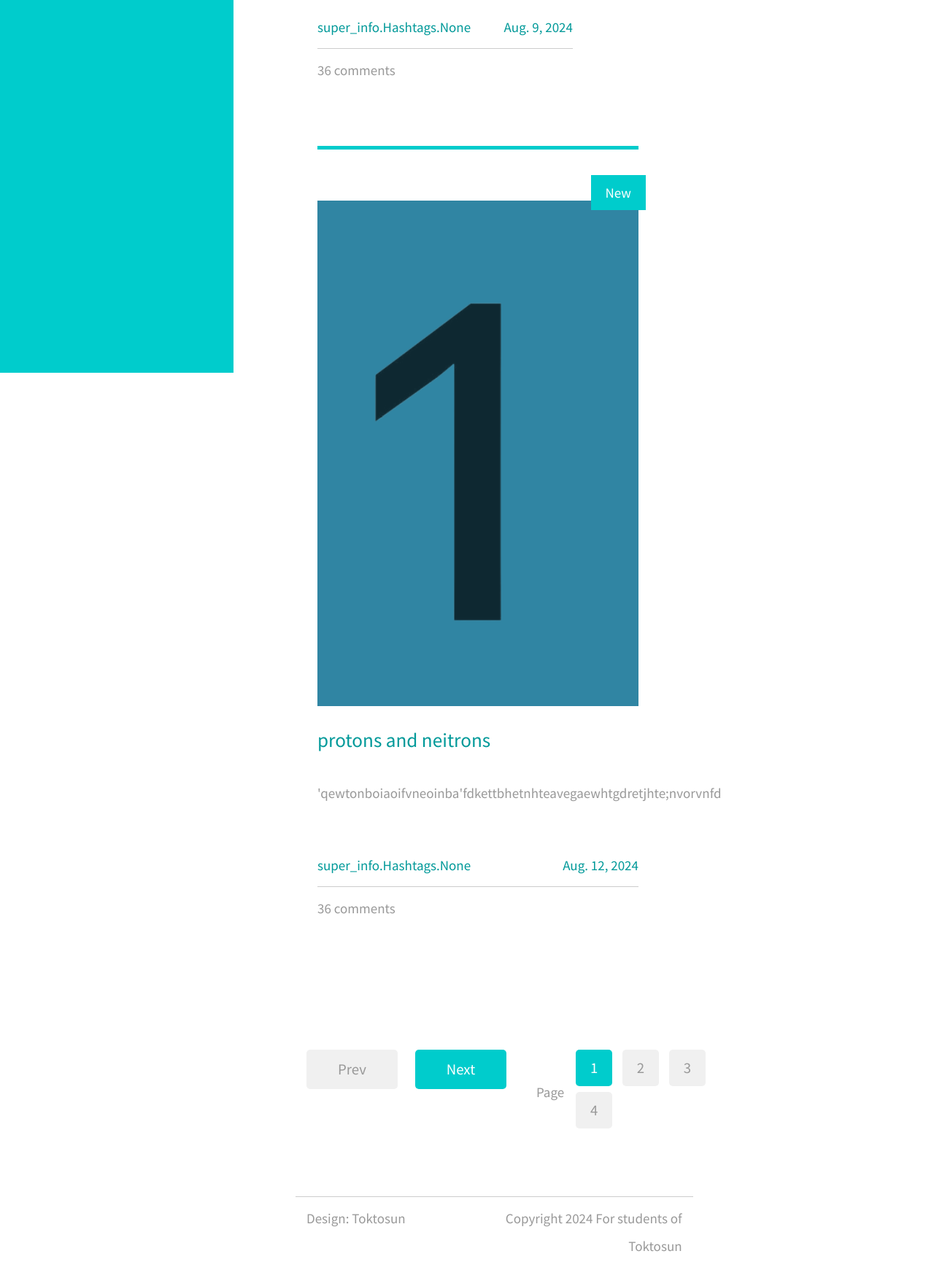
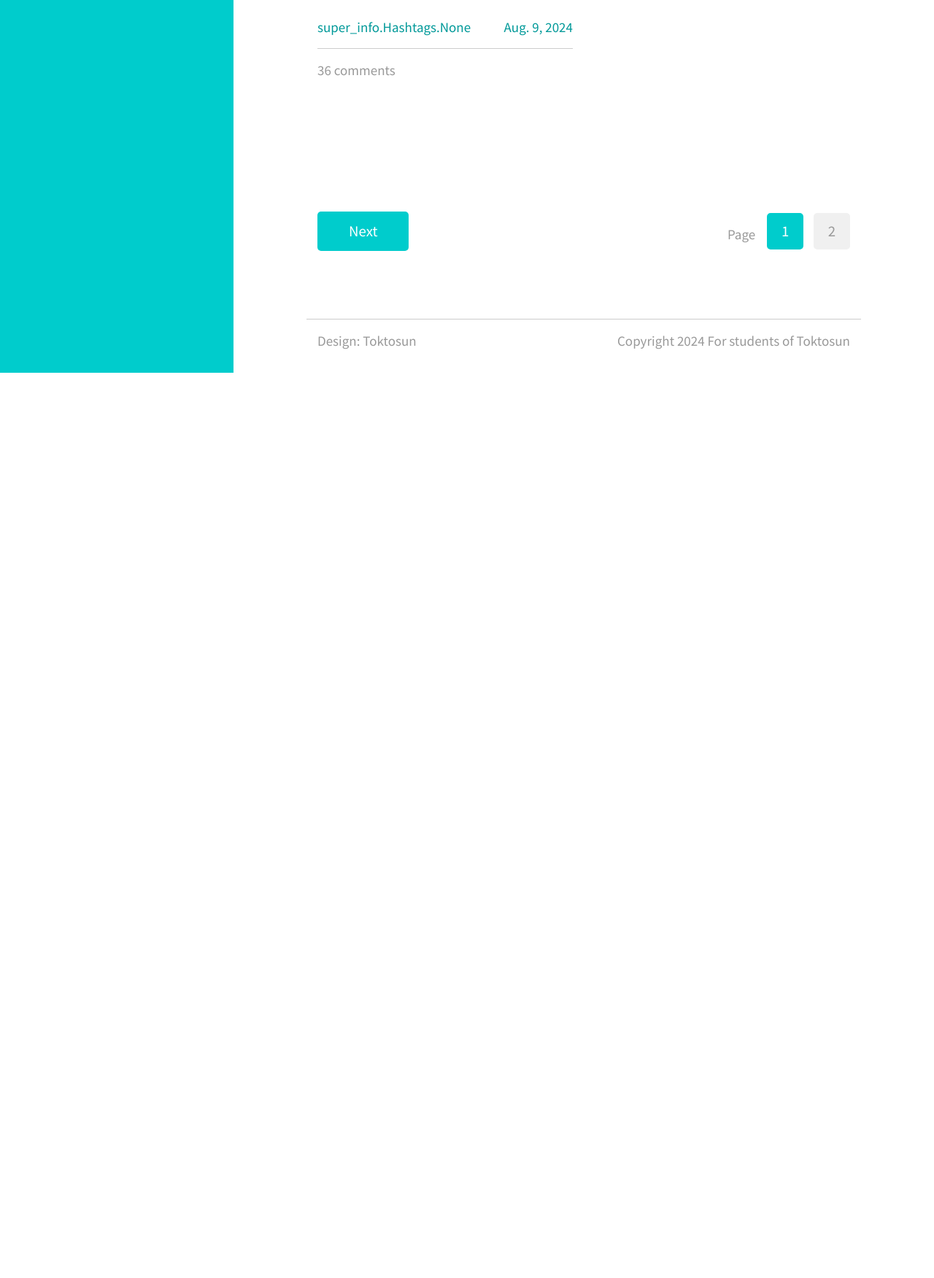
Before and after one commit to desire736/Super_Info_Project, a Django app: page /home/ in a window 1280 px wide. Shown: the part 963-2715 px from the top of the page at 73% size. After the commit the page ends 1474 px from the top, so only its background shows below. Run offline with Django 5.2, Linux system fonts and the light colour scheme; data comes from the database, SQL or seed files in the repository; both versions use the stored data as it was after the commit; some libraries are stand-ins or nearby versions.

Commit message:
16.08.2024 added

```diff
--- a/super_info/models.py
+++ b/super_info/models.py
@@ -17,9 +17,14 @@ class Publications(models.Model):
    datetime = models.DateField()
    is_active = models.BooleanField(default=True)
 
+   def __str__(self):
+      return self.title
+
 
 
 class Contacts(models.Model):
+
+
    name = models.CharField(max_length=255)
    email = models.EmailField()
    subject = models.TextField()
--- a/super_info/views.py
+++ b/super_info/views.py
@@ -1,3 +1,5 @@
+from django.core.paginator import Paginator
+from django.db.models import Q
 from django.shortcuts import render, redirect
 from django.views.generic import TemplateView, View
 from .models import Publications, Hashtags, Contacts
@@ -7,11 +9,18 @@ class HomeView(TemplateView):
    template_name = 'index.html'
 
    def get_context_data(self, **kwargs):
+
+      publication = Publications.objects.all()
+
+      paginator = Paginator(publication, 1)
+      page_number = self.request.GET.get('page', 1)
+      page_obj = paginator.get_page(page_number)
+
       context = {
 
-         'publication': Publications.objects.all(),
+         'page_obj': page_obj,
+
          'publications': Publications.objects.filter(is_active=True)
-
 
       }
       return context
@@ -43,3 +52,15 @@ def client_contact(request):
    Contacts.objects.create(name=name, email=email, subject=subject, message=message)
 
    return redirect('contact-list')
+
+class HomeSearchView(TemplateView):
+   template_name = 'index.html'
+
+   def get_context_data(self, **kwargs):
+      search_word = self.request.GET['search']
+      context = {
+         'detail-list': Publications.objects.get(
+            Q(title__contains=search_word) | Q(description__contains=search_word)
+         )
+      }
+      return context
--- a/templates/index.html
+++ b/templates/index.html
@@ -42,6 +42,7 @@ https://templatemo.com/tm-553-xtra-blog
             </nav>
         </div>
     </header>
+
     <div class="container-fluid">
         <main class="tm-main">
             <!-- Search form -->
@@ -58,7 +59,7 @@ https://templatemo.com/tm-553-xtra-blog
             <div class="row tm-row">
 
 
-                {% for item in publication %}
+                {% for item in page_obj %}
 
                 <article class="col-12 col-md-6 tm-post">
                     <hr class="tm-hr-primary">
@@ -76,6 +77,7 @@ https://templatemo.com/tm-553-xtra-blog
                         {{item.short_description}}
                     </p>
                     <div class="d-flex justify-content-between tm-pt-45">
+
                         <span class="tm-color-primary">{{item.hashtags}}</span>
                         <span class="tm-color-primary">{{item.datetime}}</span>
                     </div>
@@ -88,27 +90,41 @@ https://templatemo.com/tm-553-xtra-blog
                 {% endfor %}
 
 
+
+
+    </div>
             <div class="row tm-row tm-mt-100 tm-mb-75">
                 <div class="tm-prev-next-wrapper">
-                    <a href="#" class="mb-2 tm-btn tm-btn-primary tm-prev-next disabled tm-mr-20">Prev</a>
-                    <a href="#" class="mb-2 tm-btn tm-btn-primary tm-prev-next">Next</a>
+
+
+                    {% if page_obj.has_previous %}
+
+                    <a href="?page={{ page_obj.previous_page_number }}" class="mb-2 tm-btn tm-btn-primary tm-prev-next tm-mr-20">Prev</a>
+
+                    {% endif %}
+
+
+
+                    {% if page_obj.has_next %}
+
+                    <a href="?page={{ page_obj.next_page_number }}" class="mb-2 tm-btn tm-btn-primary tm-prev-next">Next</a>
+
+                    {% endif %}
+
+
+
                 </div>
                 <div class="tm-paging-wrapper">
                     <span class="d-inline-block mr-3">Page</span>
                     <nav class="tm-paging-nav d-inline-block">
                         <ul>
-                            <li class="tm-paging-item active">
-                                <a href="#" class="mb-2 tm-btn tm-paging-link">1</a>
+
+                            {% for p in page_obj.paginator.page_range %}
+                            <li class="tm-paging-item {% if page_obj.number == p %} active {% endif %}">
+                                <a href="?page={{ p }}" class="mb-2 tm-btn tm-paging-link">{{ p }}</a>
                             </li>
-                            <li class="tm-paging-item">
-                                <a href="#" class="mb-2 tm-btn tm-paging-link">2</a>
-                            </li>
-                            <li class="tm-paging-item">
-                                <a href="#" class="mb-2 tm-btn tm-paging-link">3</a>
-                            </li>
-                            <li class="tm-paging-item">
-                                <a href="#" class="mb-2 tm-btn tm-paging-link">4</a>
-                            </li>
+                            {% endfor %}
+
                         </ul>
                     </nav>
                 </div>
@@ -122,8 +138,9 @@ https://templatemo.com/tm-553-xtra-blog
                     Copyright 2024 For students of Toktosun
                 </div>
             </footer>
-        </main>
+    </main>
     </div>
+
     <script src="{% static 'js/jquery.min.js' %}"></script>
     <script src="{% static 'js/templatemo-script.js' %}"></script>
 </body>
```
Also changed, not shown: db.sqlite3, media/ВВВ-removebg-preview.png (added), media/ЛЛЛЛ-removebg-preview.png (added), 1 other file.
